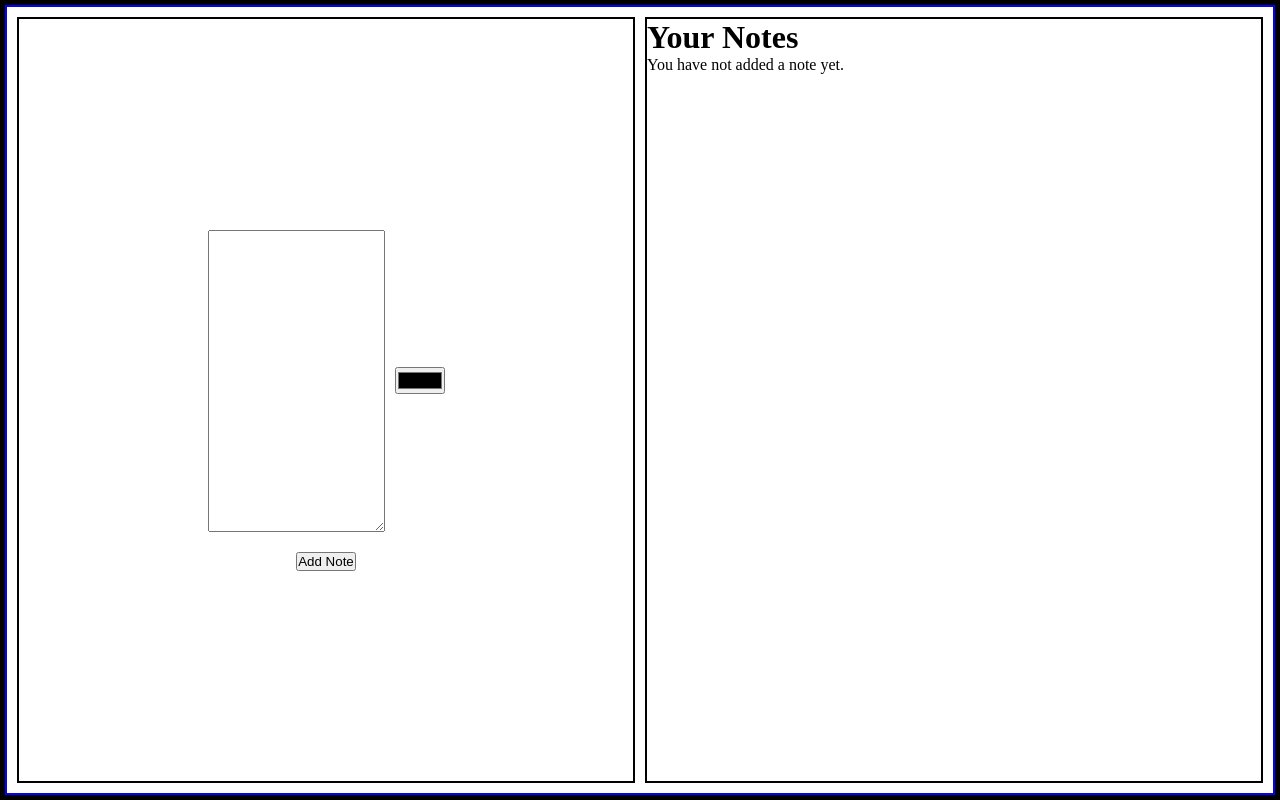
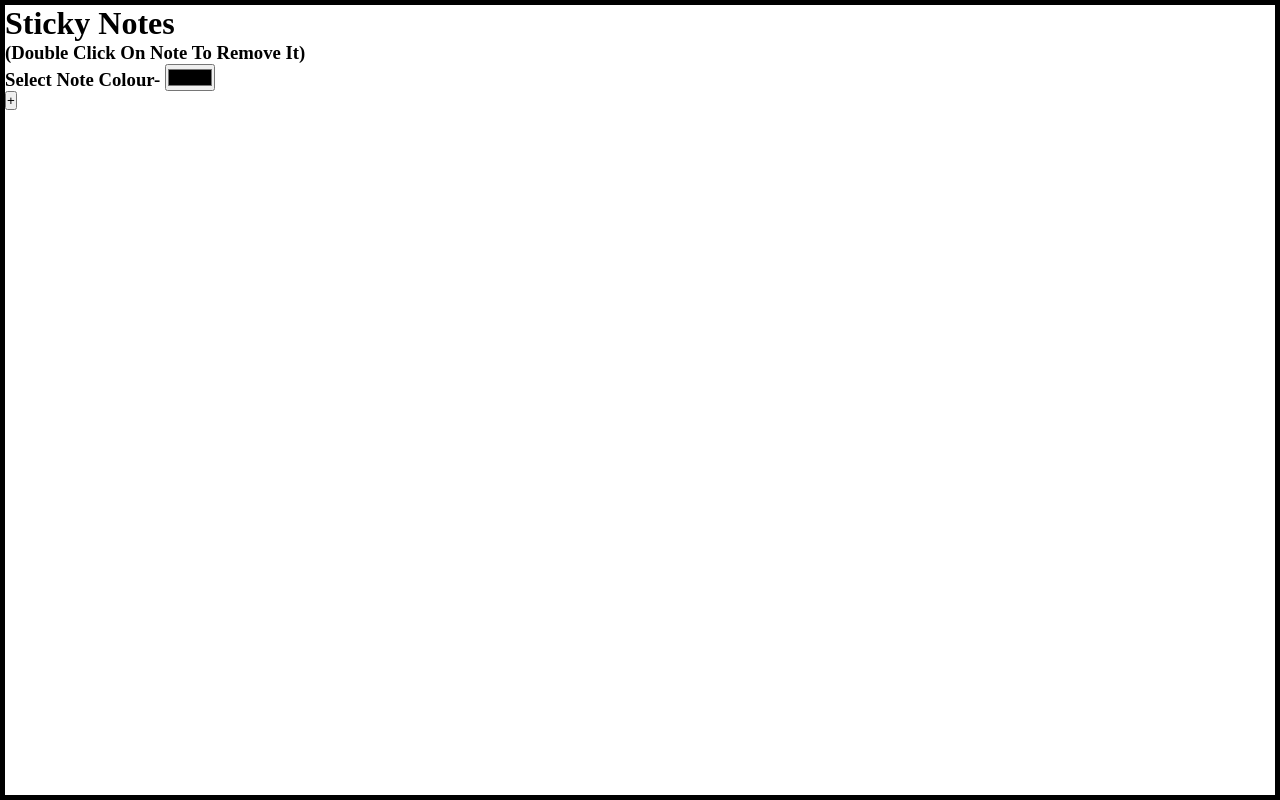
Before and after one commit to sanketmahadik191/Sticky-Notes, a plain HTML site: page index.html in a window 1280 px wide. Drawn offline with Linux system fonts and the light colour scheme.

Commit message:
Update index.html
Add  change note color function

```diff
--- a/index.html
+++ b/index.html
@@ -9,26 +9,12 @@
 </head>
 
 <body>
-    <div class="container">
-        <div class="left-container">
-            <div class="text-colour">
-                <textarea class="texting" cols="20" rows="20" placeholder="// Write a note here">
-            </textarea>
-                <div class="color">
-                    <input type="color">
-                </div>
-            </div>
-            <button class="add-note">Add Note</button>
-        </div>
-        <div class="right-container">
-            <h1>Your Notes</h1>
-            <div class="right-container-notes"></div>
-            <span class="notesNotAdded">
-                <p>
-                    You have not added a note yet.</p>
-            </span>
-
-        </div>
+    <h1>Sticky Notes</h1>
+    <h3>(Double Click On Note To Remove It)</h3>
+    <h3>Select Note Colour- <input type="color" id="col"></h3>
+    <!-- <h3>Select Font Colour- <input type="color" id="fontCol"></h3> -->
+    <div id="app">
+        <button class="add-note" type="button">+</button>
     </div>
     <script src="./script.js"></script>
 </body>
```
